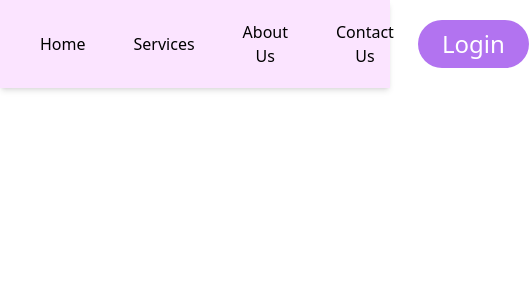
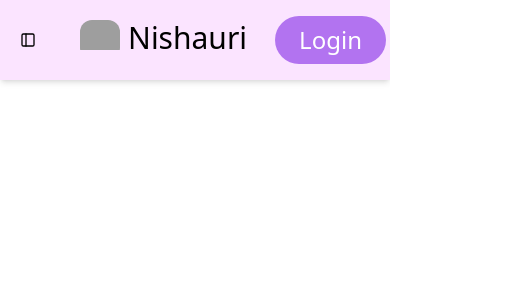
Before and after one commit to johnmark287/AskNishauri, a React (Vite) app in the folder frontend/: page / in a window 390 px wide. Shown: the top 300 px of the page, 529 px wide, since content can reach past the window. Built offline with nearby package versions, Linux system fonts and the light colour scheme; grey boxes are pictures that could not be loaded.

Commit message:
feat: navbar functional

```diff
--- a/frontend/src/components/LandingNavbar.jsx
+++ b/frontend/src/components/LandingNavbar.jsx
@@ -1,19 +1,36 @@
 // import { MdLocalHospital } from "react-icons/md";
 import { FiSidebar } from "react-icons/fi";
 
-function LandingNavbar() {
+function LandingNavbar({ setOpen }) {
   return (
-    <div className="bg-[#FBE4FF] flex justify-between items-center p-2 shadow-md ">
+    <div className="bg-[#FBE4FF] flex justify-between items-center p-1 shadow-md ">
       {/* <div className="font-black py-3 text-4xl">Nishauri</div> */}
-      <button className="h-[50px] w-[50px] m-1 rounded-xl bg-contain bg-no-repeat  bg-[url('https://play-lh.googleusercontent.com/dOtBnrlwTJvTdmJeWy_Bu6iYJb0DjrckeIaYuYBDlYx_1kjiDAM7EGAzaZ37L18JgA0=w240-h480')]"></button>
-      <FiSidebar className="mt-3 ml-3 hidden top-5 left-5 cursor-pointer" />
-      <div className="flex justify-evenly">
-        <button className="px-6 py-3 hover:bg-[#B273F0] hover:text-white active:bg-black rounded-2xl">Home</button>
-        <button className="px-6 py-3 hover:bg-[#B273F0] hover:text-white active:bg-black rounded-2xl">Services</button>
-        <button className="px-6 py-3 hover:bg-[#B273F0] hover:text-white active:bg-black rounded-2xl">About Us</button>
-        <button className="px-6 py-3 hover:bg-[#B273F0] hover:text-white active:bg-black rounded-2xl">Contact Us</button>
+      <button className="lg:block hidden h-[50px] w-[50px] m-1 rounded-xl bg-contain bg-no-repeat  bg-[url('https://play-lh.googleusercontent.com/dOtBnrlwTJvTdmJeWy_Bu6iYJb0DjrckeIaYuYBDlYx_1kjiDAM7EGAzaZ37L18JgA0=w240-h480')]"></button>
+      <FiSidebar
+        onClick={() => {
+          setOpen();
+        }}
+        className="lg:hidden top-5 left-5 cursor-pointer mx-4"
+      />
+      <div className="lg:flex justify-evenly hidden">
+        <button className="px-6 py-3 hover:bg-[#B273F0] hover:text-white active:bg-black rounded-2xl transition hover:transition hover:scale-105 active:transition ">
+          Home
+        </button>
+        <button className="px-6 py-3 hover:bg-[#B273F0] hover:text-white active:bg-black rounded-2xl transition hover:transition hover:scale-105 active:transition ">
+          Services
+        </button>
+        <button className="px-6 py-3 hover:bg-[#B273F0] hover:text-white active:bg-black rounded-2xl transition hover:transition hover:scale-105 active:transition ">
+          About Us
+        </button>
+        <button className="px-6 py-3 hover:bg-[#B273F0] hover:text-white active:bg-black rounded-2xl transition hover:transition hover:scale-105 active:transition ">
+          Contact Us
+        </button>
       </div>
-      <button className="bg-[#B273F0] rounded-3xl px-6 py-2 text-white text-2xl hover:bg-white hover:text-black active:bg-black active:text-white">
+      <div className="lg:hidden flex text-3xl px-6 py-3">
+        <button className="lg:block h-[40px] w-[40px] m-1 rounded-xl bg-contain bg-no-repeat  bg-[url('https://play-lh.googleusercontent.com/dOtBnrlwTJvTdmJeWy_Bu6iYJb0DjrckeIaYuYBDlYx_1kjiDAM7EGAzaZ37L18JgA0=w240-h480')]"></button>
+        <span className="p-1">Nishauri</span>
+      </div>
+      <button className="transition hover:transition hover:scale-105 active:transition bg-[#B273F0] rounded-3xl px-6 py-2 text-white text-2xl hover:bg-white hover:text-black active:bg-black active:text-white">
         Login
       </button>
     </div>
```
